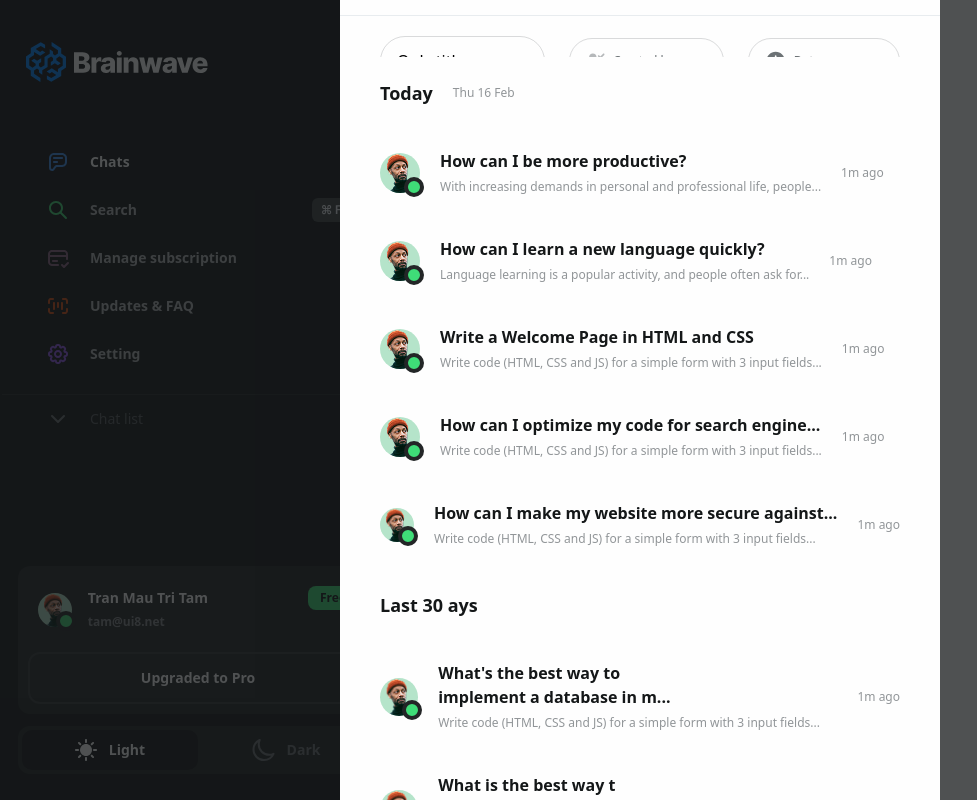
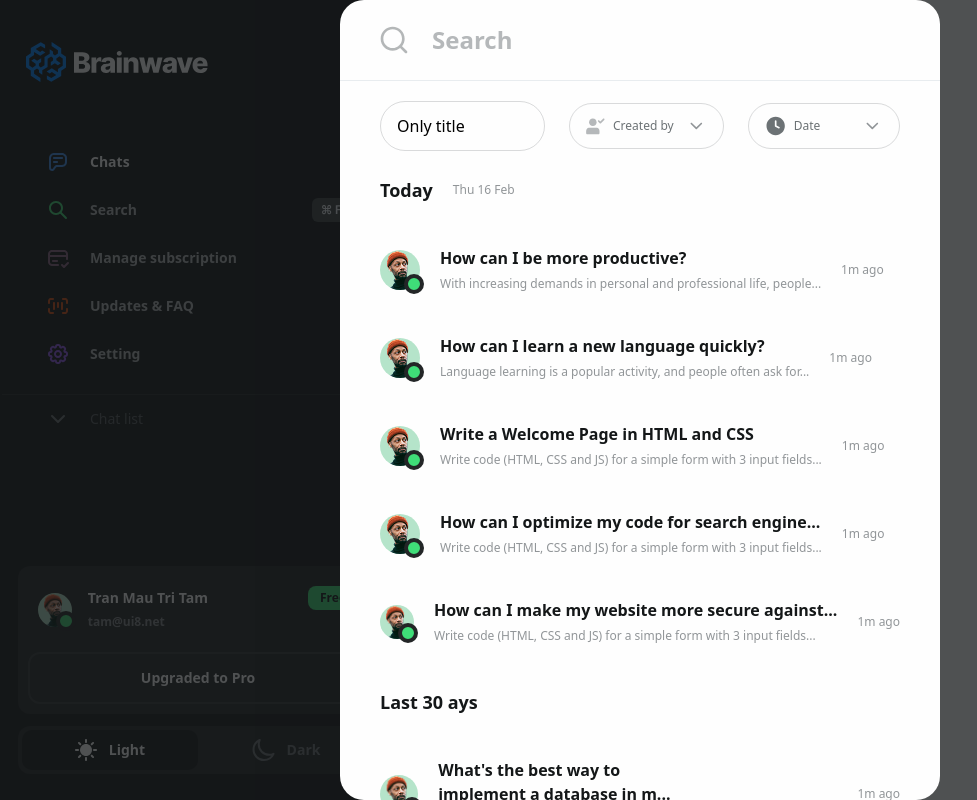
Before and after one commit to Eche00/BrainWave, a React (Vite) app in the folder client/: page /search in a window 1280 px wide. Shown: the whole page, without its empty margins (0-977 px from the left). Built offline with nearby package versions, Linux system fonts and the light colour scheme.

Commit message:
search just trying to fix it up

```diff
--- a/client/src/pages/Search.jsx
+++ b/client/src/pages/Search.jsx
@@ -4,9 +4,9 @@ import { Avatar } from "../assets";
 
 function Search({ setSearch }) {
   return (
-    <div className=" fixed w-full sm:h-[100vh] left-0  bg-[#141718BF]  flex items-center justify-center z-50">
+    <div className=" fixed w-full sm:h-[100vh] left-0  bg-[#141718BF]  flex items-center justify-center z-50 overflow-hidden ">
       {/* container  */}
-      <main className=" bg-[#FEFEFE] dark:bg-[#141718] sm:w-[600px] w-full  sm:rounded-[24px] flex flex-col overflow-y-scroll   sm:max-h-[930px] ">
+      <main className=" bg-[#FEFEFE] dark:bg-[#141718] sm:w-[600px] w-full  sm:rounded-[24px] flex flex-col overflow-y-scroll   sm:max-h-[940px] h-full overflow-scroll">
         {/* header  */}
         <section className=" border-b-[1px] border-[#E8ECEF] dark:border-[#232627] sm:sm:py-[20px]  py-[16px] sm:px-[40px] px-[16px] gap-[24px] flex items-center">
           <span className="sm:flex hidden">{searchicon.searchTop}</span>
@@ -54,6 +54,7 @@ function Search({ setSearch }) {
           </section>
         </div>
 
+        <section className="flex flex-col sm:h-screen h-fit overflow-hidden">
           {/* today mesages */}
           <section className="flex flex-col sm:px-[20px] px-[8px]">
             <div className="flex items-center gap-[20px] sm:py-[20px] py-[12px] sm:px-[20px] px-[8px] ">
@@ -157,7 +158,10 @@ function Search({ setSearch }) {
                 <h2 className="text-[16px] font-[600] leading-[24px] text-[#141718] dark:text-white text-nowrap">
                   Write a Welcome Page
                   <span className="inline-block sm:hidden">...</span>{" "}
-                <span className="sm:inline-block hidden"> in HTML and CSS</span>
+                  <span className="sm:inline-block hidden">
+                    {" "}
+                    in HTML and CSS
+                  </span>
                 </h2>
                 <p className="text-[12px] font-[500] leading-[20px] text-[#6C7275BF] text-nowrap">
                   Write code (HTML, CSS and JS
@@ -338,6 +342,7 @@ function Search({ setSearch }) {
               </section>
             </div>
           </section>
+        </section>
       </main>
     </div>
   );
```
Lines whose indentation alone changed are shown as unchanged.
